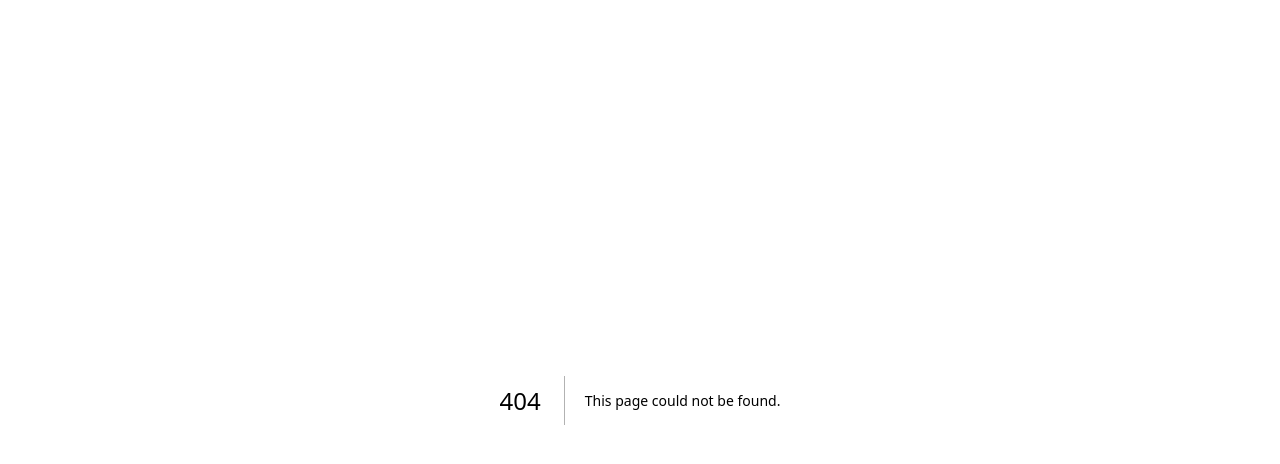
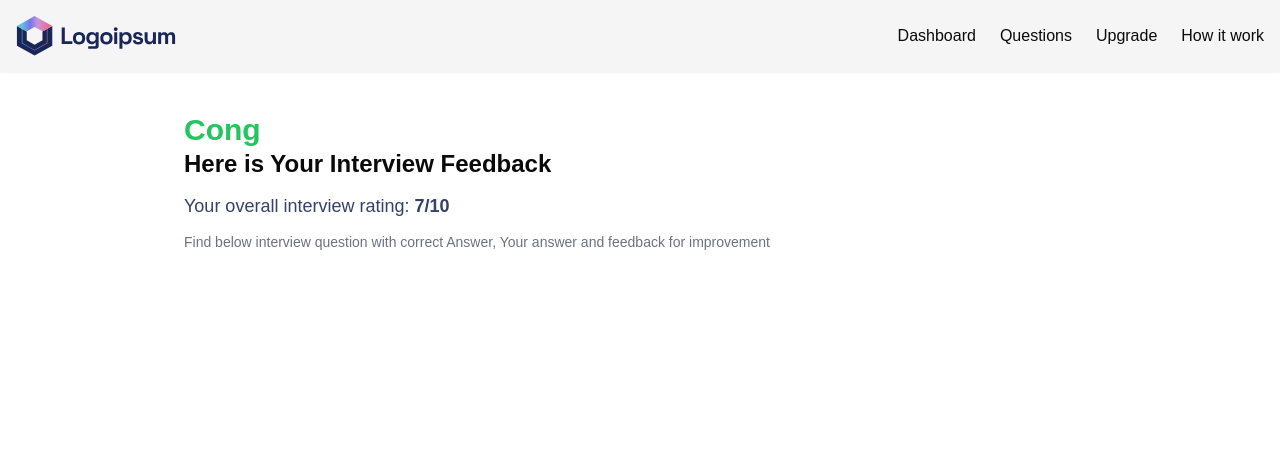
Before and after one commit to Harmeet163/AiInterview, a Next.js app: page /dashboard/interview/1/feedback in a window 1280 px wide. Before the commit this address had no page. Shown: the top 464 px of the page. Built offline with nearby package versions, Linux system fonts and the light colour scheme; no server answers.

Commit message:
feedback screen

```diff
--- /dev/null
+++ b/app/dashboard/interview/[interviewId]/feedback/page.jsx
@@ -0,0 +1,36 @@
+"use client"
+import { db } from "@/utils/db";
+import { UserAnswer } from "@/utils/schema";
+import { eq } from "drizzle-orm";
+import React, { useEffect } from "react";
+
+const Feedback = ({params}) => {
+
+    // useEffect(()=>{
+    // GetFeedback()
+    // },[])
+
+    const GetFeedback=async()=>{
+      const result=await db.select()
+      .from(UserAnswer)
+      .where(eq(UserAnswer.mockId, params.interviewId))
+      .orderBy(UserAnswer.id);
+
+      console.log(result)
+    }
+  return (
+    <div className="p-10">
+      <h2 className="text-3xl font-bold text-green-500">Cong</h2>
+      <h2 className="font-bold text-2xl">Here is Your Interview Feedback</h2>
+      <h2 className="text-primary text-lg my-3">
+        Your overall interview rating: <strong>7/10</strong>
+      </h2>
+      <h2 className="text-sm text-gray-500">
+        Find below interview question with correct Answer, Your answer and
+        feedback for improvement
+      </h2>
+    </div>
+  );
+};
+
+export default Feedback;
--- a/app/dashboard/interview/[interviewId]/start/_components/RecordAnsSection.jsx
+++ b/app/dashboard/interview/[interviewId]/start/_components/RecordAnsSection.jsx
@@ -27,6 +27,7 @@ const RecordAnsSection = ({
     results,
     startSpeechToText,
     stopSpeechToText,
+    setResults
   } = useSpeechToText({
     continuous: true,
     useLegacyResults: false,
@@ -74,8 +75,10 @@ const RecordAnsSection = ({
 
       if (resp) {
         toast("user answer recoed ");
+        setUserAnswer('')
+        setResults([])
       }
-      setUserAnswer('')
+      // setUserAnswer('')
 
       setLoading(false);
     } else {
--- a/app/dashboard/interview/[interviewId]/start/page.jsx
+++ b/app/dashboard/interview/[interviewId]/start/page.jsx
@@ -7,6 +7,7 @@ import React, { useEffect, useState } from "react";
 import QuestionsSections from "./_components/QuestionsSections";
 import RecordAnsSection from "./_components/RecordAnsSection";
 import { Button } from "@/components/ui/button";
+import Link from "next/link";
 
 const StartInterview = ({ params }) => {
   const [interviewData, setInterviewData] = useState();
@@ -60,7 +61,9 @@ const StartInterview = ({ params }) => {
           </Button>
         )}
         {activeQuestionIndex === mockInterviewQuestions?.length - 1 && (
+          <Link href={`/dashboard/interview/${interviewData?.mockId}/feedback `}>
           <Button>End Interview</Button>
+          </Link>
         )}
       </div>
     </div>
```
